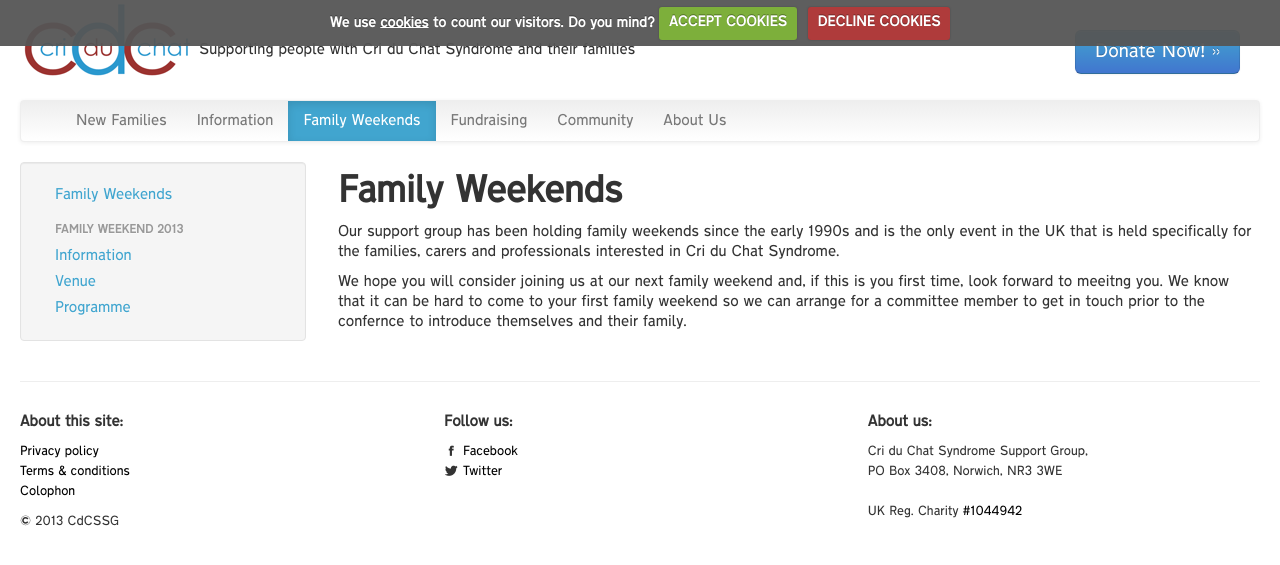
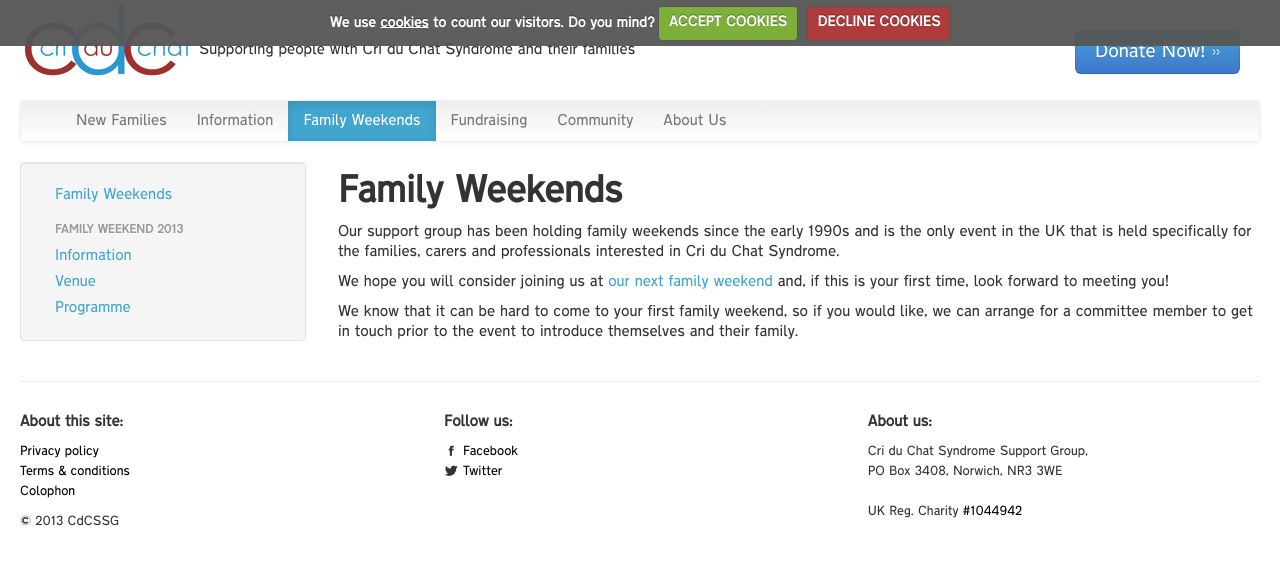
Before and after one commit to lucyjanetetlow/cdcssg.github.io, a Jekyll site: the page built from family-weekends/index.md, in a window 1280 px wide. Shown: the top 565 px of the page. Built offline with Jekyll 4.4.1, drawn with Linux system fonts in a browser that asks for light colours.

Commit message:
small change to family weekend overview page

```diff
--- a/family-weekends/index.md
+++ b/family-weekends/index.md
@@ -6,4 +6,6 @@ group: familyweekends
 
 Our support group has been holding family weekends since the early 1990s and is the only event in the UK that is held specifically for the families, carers and professionals interested in Cri du Chat Syndrome.
 
-We hope you will consider joining us at our next family weekend and, if this is you first time, look forward to meeitng you. We know that it can be hard to come to your first family weekend so we can arrange for a committee member to get in touch prior to the confernce to introduce themselves and their family.
+We hope you will consider joining us at [our next family weekend](2013/index.html) and, if this is your first time, look forward to meeting you!
+
+We know that it can be hard to come to your first family weekend, so if you would like, we can arrange for a committee member to get in touch prior to the event to introduce themselves and their family.
```
